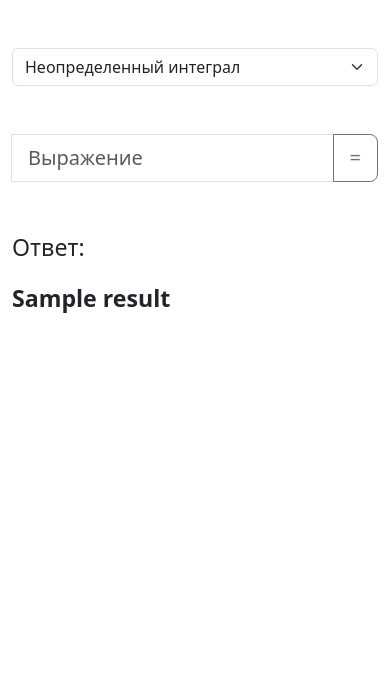
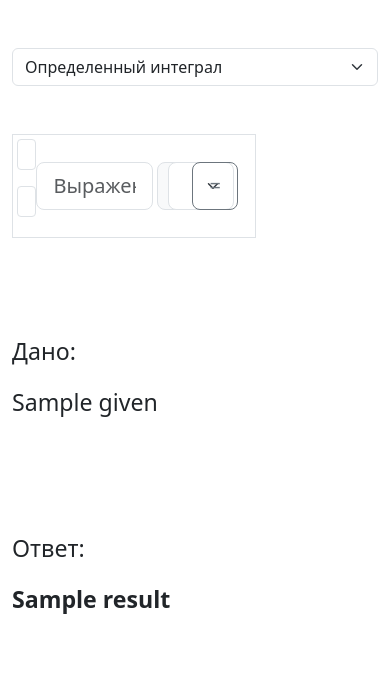
Before and after one commit to GadzZzilo/calculator-site, a Django app: template computing/integrals/templates/define_integral.html in a window 390 px wide. Shown: the top 680 px of the page. Run offline with Django 4.2, Linux system fonts and the light colour scheme; the template is opened without the code that fills it: most values are stand-ins (such as "Sample title", 1, 10 or a date in 2020); some libraries are stand-ins or nearby versions.

Commit message:
new html

```diff
--- /dev/null
+++ b/computing/integrals/templates/base.html
@@ -0,0 +1,107 @@
+<!doctype html>
+<html lang="ru">
+<head>
+    <meta charset="utf-8">
+    <meta name="viewport" content="width=device-width, initial-scale=1">
+    <title>Калькулятор</title>
+    <link href="https://cdn.jsdelivr.net/npm/bootstrap@5.3.1/dist/css/bootstrap.min.css" rel="stylesheet"
+          integrity="sha384-4bw+/aepP/YC94hEpVNVgiZdgIC5+VKNBQNGCHeKRQN+PtmoHDEXuppvnDJzQIu9" crossorigin="anonymous">
+    <script src="https://code.iconify.design/iconify-icon/1.0.7/iconify-icon.min.js"></script>
+</head>
+<body>
+<div class="container my-5">
+    <div class="row my-5">
+        <div class="col-md-4 offset-md-8">
+            <select class="form-select" aria-label="Пример выбора по умолчанию">
+                <option selected>Определенный интеграл</option>
+                <option value="1">Неопределенный интеграл</option>
+                <option value="2">Двойной интеграл</option>
+            </select>
+        </div>
+    </div>
+
+    <div class="row my-5 g-0">
+        <div class="col-8">
+            <form method="post">
+                {% csrf_token %}
+                <div class="row gx-0 py-1 px-1 align-items-center border">
+                    <div class="col-1">
+                        <div class="row">
+                            <div class="col">
+                                <div class="input-group input-group-lg">
+                                    <div class="input-group input-group-sm mb-3 ">
+                                        <input type="text" class="form-control" aria-label="Пример размера поля ввода"
+                                               aria-describedby="inputGroup-sizing-sm">
+                                    </div>
+                                </div>
+                            </div>
+                        </div>
+                        <div class="row">
+                            <div class="col">
+                                <iconify-icon icon="tabler:math-integral" width="60"></iconify-icon>
+                            </div>
+                        </div>
+                        <div class="row">
+                            <div class="col">
+                                <div class="input-group input-group-sm mb-3">
+                                    <input type="text" class="form-control" aria-label="Пример размера поля ввода"
+                                           aria-describedby="inputGroup-sizing-sm">
+                                </div>
+                            </div>
+                        </div>
+                    </div>
+                    <div class="col-6">
+                        <div class="input-group input-group-lg">
+                            <input type="text" name="given" class="form-control" placeholder="Выражение"
+                                   aria-label="Выражение"
+                                   aria-describedby="button-addon2">
+                        </div>
+                    </div>
+                    <div class="col-2 px-3">
+                        <div class="row">
+                            <div class="col-4 px-0">
+                                <div class="input-group-lg">
+                                    <span class="input-group-text">d</span>
+                                </div>
+                            </div>
+                            <div class="col-8 px-0">
+                                <div class="input-group-lg">
+                                    <select name="var" class="form-select" aria-label="Пример выбора по умолчанию">
+                                        <option selected>x</option>
+                                        <option value="y">y</option>
+                                        <option value="z">z</option>
+                                        <option value="t">t</option>
+                                    </select>
+                                </div>
+                            </div>
+                        </div>
+                    </div>
+                    <div class="col-1">
+                        <div class="input-group input-group-lg">
+                            <button class="btn btn-outline-secondary" type="submit" id="button-addon2" name="btn1">=
+                            </button>
+                        </div>
+                    </div>
+                </div>
+            </form>
+        </div>
+    </div>
+    <div class="row">
+        <div class="col my-5">
+            <p class="fs-3 fw-light">Дано:</p>
+            <p class="fs-3">{{ given }}</p>
+        </div>
+    </div>
+    <div class="row">
+        <div class="col my-5">
+            <p class="fs-3 fw-light">Ответ:</p>
+            <p class="fs-3"><strong>{{ result }}</strong></p>
+        </div>
+    </div>
+</div>
+
+<script src="https://cdn.jsdelivr.net/npm/bootstrap@5.3.1/dist/js/bootstrap.bundle.min.js"
+        integrity="sha384-HwwvtgBNo3bZJJLYd8oVXjrBZt8cqVSpeBNS5n7C8IVInixGAoxmnlMuBnhbgrkm"
+        crossorigin="anonymous"></script>
+</body>
+</html>
--- a/computing/integrals/templates/define_integral.html
+++ b/computing/integrals/templates/define_integral.html
@@ -1,53 +1,41 @@
-<!doctype html>
-<html lang="ru">
-<head>
-    <meta charset="utf-8">
-    <meta name="viewport" content="width=device-width, initial-scale=1">
-    <title>Калькулятор</title>
-    <link href="https://cdn.jsdelivr.net/npm/bootstrap@5.3.1/dist/css/bootstrap.min.css" rel="stylesheet"
-          integrity="sha384-4bw+/aepP/YC94hEpVNVgiZdgIC5+VKNBQNGCHeKRQN+PtmoHDEXuppvnDJzQIu9" crossorigin="anonymous">
-    <script src="https://code.iconify.design/iconify-icon/1.0.7/iconify-icon.min.js"></script>
-</head>
-<body>
-<div class="container my-5">
-    <div class="row my-5">
-        <div class="col-md-4 offset-md-8">
-            <form method="post">
-                <select class="form-select" aria-label="Пример выбора по умолчанию">
-                    <option selected>Неопределенный интеграл</option>
-                    <option value="1">Определенный интеграл</option>
-                    <option value="2">Двойной интеграл</option>
-                </select>
-            </form>
+{% extends 'base.html' %}
+
+{% block type_select %}
+<div class="row my-5">
+    <div class="col-md-4 offset-md-8">
+            <select class="form-select" aria-label="Пример выбора по умолчанию">
+                <option selected>Определенный интеграл</option>
+                <option value="1">Неопределенный интеграл</option>
+                <option value="2">Двойной интеграл</option>
+            </select>
+    </div>
+</div>
+{% endblock %}
+
+{% block left_side %}
+<div class="col-1">
+    <div class="row">
+        <div class="col">
+            <div class="input-group input-group-lg">
+                <div class="input-group input-group-sm mb-3 ">
+                    <input type="text" class="form-control" aria-label="Пример размера поля ввода"
+                           aria-describedby="inputGroup-sizing-sm">
+                </div>
+            </div>
         </div>
     </div>
-
     <div class="row">
-        <div class="col-md-6">
-            <form method="post">
-                {% csrf_token %}
-                <div class="input-group input-group-lg">
-                    <iconify-icon icon="tabler:math-integral" width="60"></iconify-icon>
-
-                    <input type="text" name="given" class="form-control" placeholder="Выражение" aria-label="Выражение"
-                           aria-describedby="button-addon2">
-                    <button class="btn btn-outline-secondary" type="submit" id="button-addon2" name="btn1">=</button>
-                </div>
-            </form>
+        <div class="col">
+            <iconify-icon icon="tabler:math-integral" width="60"></iconify-icon>
         </div>
     </div>
-
     <div class="row">
-        <div class="col my-5">
-            <p class="fs-3 fw-light">Ответ:</p>
-            <p class="fs-3"><strong>{{ result }}</strong></p>
+        <div class="col">
+            <div class="input-group input-group-sm mb-3">
+                <input type="text" class="form-control" aria-label="Пример размера поля ввода"
+                       aria-describedby="inputGroup-sizing-sm">
+            </div>
         </div>
     </div>
 </div>
-
-
-<script src="https://cdn.jsdelivr.net/npm/bootstrap@5.3.1/dist/js/bootstrap.bundle.min.js"
-        integrity="sha384-HwwvtgBNo3bZJJLYd8oVXjrBZt8cqVSpeBNS5n7C8IVInixGAoxmnlMuBnhbgrkm"
-        crossorigin="anonymous"></script>
-</body>
-</html>
+{% endblock %}
--- a/computing/integrals/urls.py
+++ b/computing/integrals/urls.py
@@ -3,5 +3,5 @@
 from . import views
 
 urlpatterns = [
-    path('', views.home, name='index'),
+    path('', views.compute_integral, name='integrals'),
 ]
```
Also changed, not shown: computing/integrals/templates/indefine_integral.html (added, +23 -0 lines), computing/integrals/templates/index.html (deleted, +0 -82 lines), computing/integrals/views.py (+9 -7 lines).
